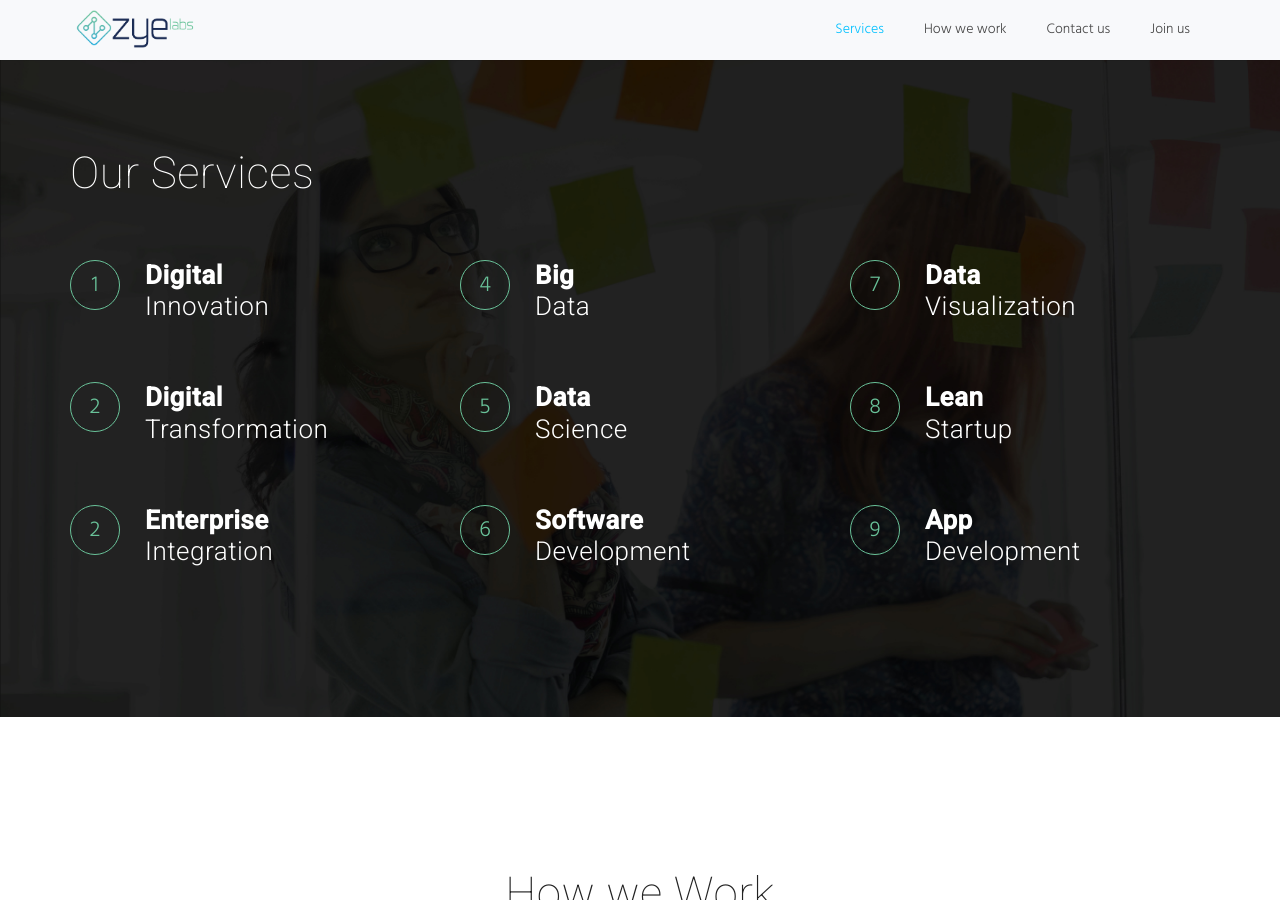
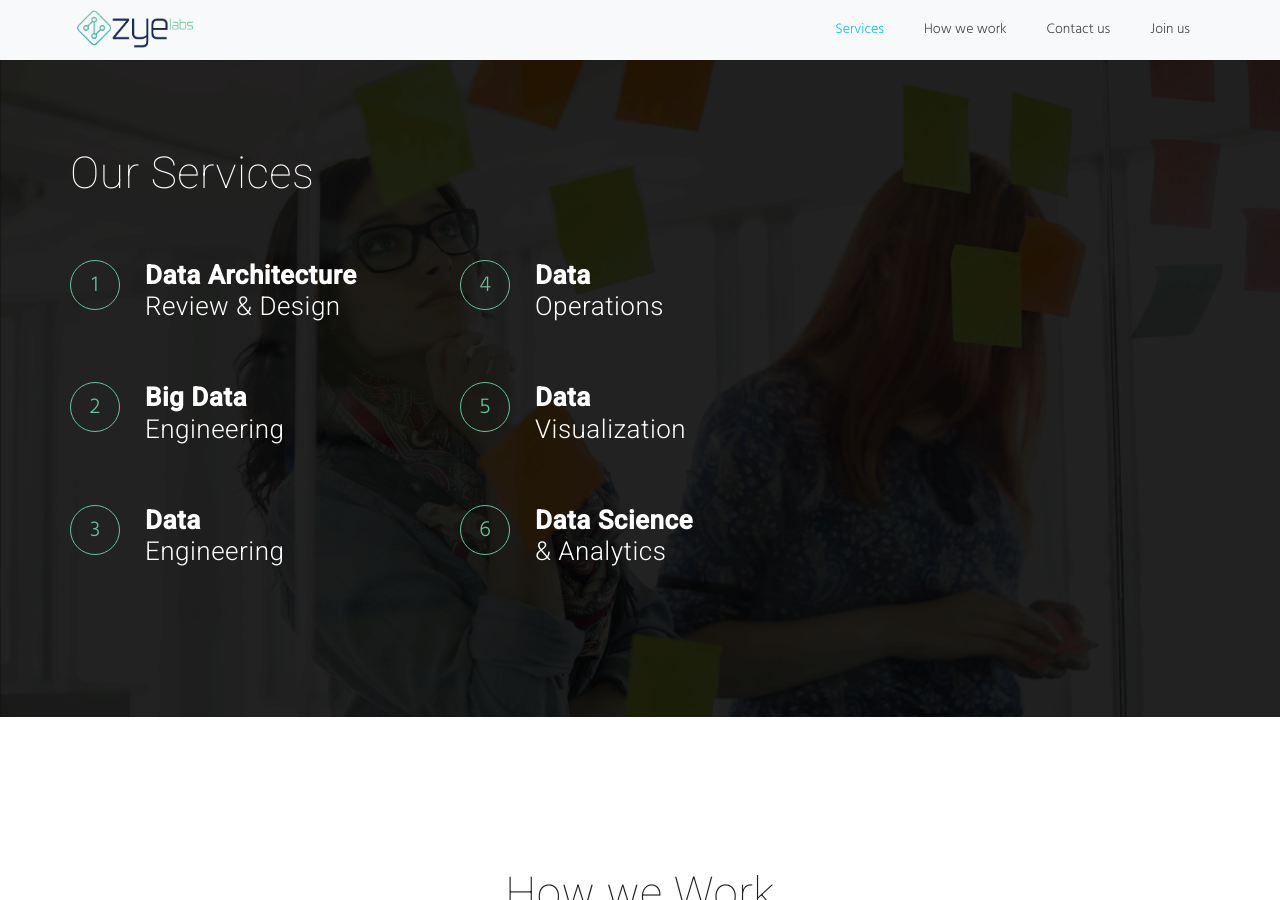
Before and after one commit to ZyeLabs/zyelabs.github.io, a Jekyll site: the page built from index.html, in a window 1280 px wide and 900 px high, scrolled down 1373 px. Built offline with Jekyll 4.4.1, drawn with Linux system fonts in a browser that asks for light colours; some of the changed text lies outside the part shown.

Commit message:
changes to title, body_tag and services

```diff
--- a/_layouts/default.html
+++ b/_layouts/default.html
@@ -10,7 +10,7 @@
           content="ZyeLabs is a consulting company that is focused on adding real value to your business">
     <meta name="keywords" content="Big Data, Data Science, Software Development">
 
-    <title> Zyelabs - Innovation, Development, Big Data, Data Science</title>
+    <title> Zyelabs - Big Data, Data Engineering, Data Operations & Data Visualization</title>
 
     <!-- Loading Bootstrap -->
     <link href="assets/css/bootstrap.css" rel="stylesheet">
@@ -99,7 +99,7 @@
                 <img src="assets/images/uploads/z.png" alt="" class="wow fadeIn custom-slogan-img"
                      data-wow-duration="1s" data-wow-delay="1s">
                 <h1 class="banner-h1">
-                    <strong>Creating exponential value with Software, Design and Data</strong>
+                    <strong>Facilitating and Supporting data driven decision making in your organisation</strong>
                 </h1>
             </div>
             <i class="icon big-icon wow slideInUp icon-arrow-down custom-down-arrow" data-wow-duration="1s" data-wow-delay="2s"></i>
@@ -215,19 +215,20 @@
                         <li>
                             <i class="num-icon wow slideInUp" data-wow-duration="1s" data-wow-delay="1s">1</i>
                             <h3 data-wow-duration="1s" data-wow-delay="1s" class="wow slideInUp custom-h3-services">
-                                <b>Digital</b><br> Innovation
+                                <b>Data Architecture</b><br> Review & Design
                             </h3>
                         </li>
                         <li>
                             <i class="num-icon wow slideInUp" data-wow-duration="1s" data-wow-delay="1s">2</i>
                             <h3 data-wow-duration="1s" data-wow-delay="1s" class="wow slideInUp custom-h3-services">
-                                <b>Digital</b><br> Transformation
+                                <b>Big Data</b><br> Engineering
+
                             </h3>
                         </li>
                         <li>
-                            <i class="num-icon wow slideInUp" data-wow-duration="1s" data-wow-delay="1s">2</i>
+                            <i class="num-icon wow slideInUp" data-wow-duration="1s" data-wow-delay="1s">3</i>
                             <h3 data-wow-duration="1s" data-wow-delay="1s" class="wow slideInUp custom-h3-services">
-                                <b>Enterprise</b><br> Integration
+                                <b>Data</b><br> Engineering
                             </h3>
                         </li>
                     </ul>
@@ -237,41 +238,19 @@
                         <li>
                             <i class="num-icon wow slideInUp" data-wow-duration="1s" data-wow-delay="1s">4</i>
                             <h3 data-wow-duration="1s" data-wow-delay="1s" class="wow slideInUp custom-h3-services">
-                                <b>Big</b><br> Data
+                                <b>Data</b><br> Operations
                             </h3>
                         </li>
                         <li>
                             <i class="num-icon wow slideInUp" data-wow-duration="1s" data-wow-delay="1s">5</i>
                             <h3 data-wow-duration="1s" data-wow-delay="1s" class="wow slideInUp custom-h3-services">
-                                <b>Data</b><br> Science
+                                <b>Data</b><br> Visualization
                             </h3>
                         </li>
                         <li>
                             <i class="num-icon wow slideInUp" data-wow-duration="1s"  data-wow-delay="1s">6</i>
                             <h3 data-wow-duration="1s" data-wow-delay="1s" class="wow slideInUp custom-h3-services">
-                                <b>Software</b><br> Development
-                            </h3>
-                        </li>
-                    </ul>
-                </div>
-                <div class="col-sm-4">
-                    <ul class="item-list-left">
-                        <li>
-                            <i class="num-icon wow slideInUp" data-wow-duration="1s" data-wow-delay="1s">7</i>
-                            <h3 data-wow-duration="1s" data-wow-delay="1s" class="wow slideInUp custom-h3-services">
-                                <b>Data</b><br> Visualization
-                            </h3>
-                        </li>
-                        <li>
-                            <i class="num-icon wow slideInUp" data-wow-duration="1s"  data-wow-delay="1s">8</i>
-                            <h3 data-wow-duration="1s" data-wow-delay="1s" class="wow slideInUp custom-h3-services">
-                                <b>Lean</b><br> Startup
-                            </h3>
-                        </li>
-                        <li>
-                            <i class="num-icon wow slideInUp" data-wow-duration="1s" data-wow-delay="1s">9</i>
-                            <h3 data-wow-duration="1s" data-wow-delay="1s" class="wow slideInUp custom-h3-services">
-                                <b>App</b><br> Development
+                                <b>Data Science</b><br> & Analytics
                             </h3>
                         </li>
                     </ul>
```
